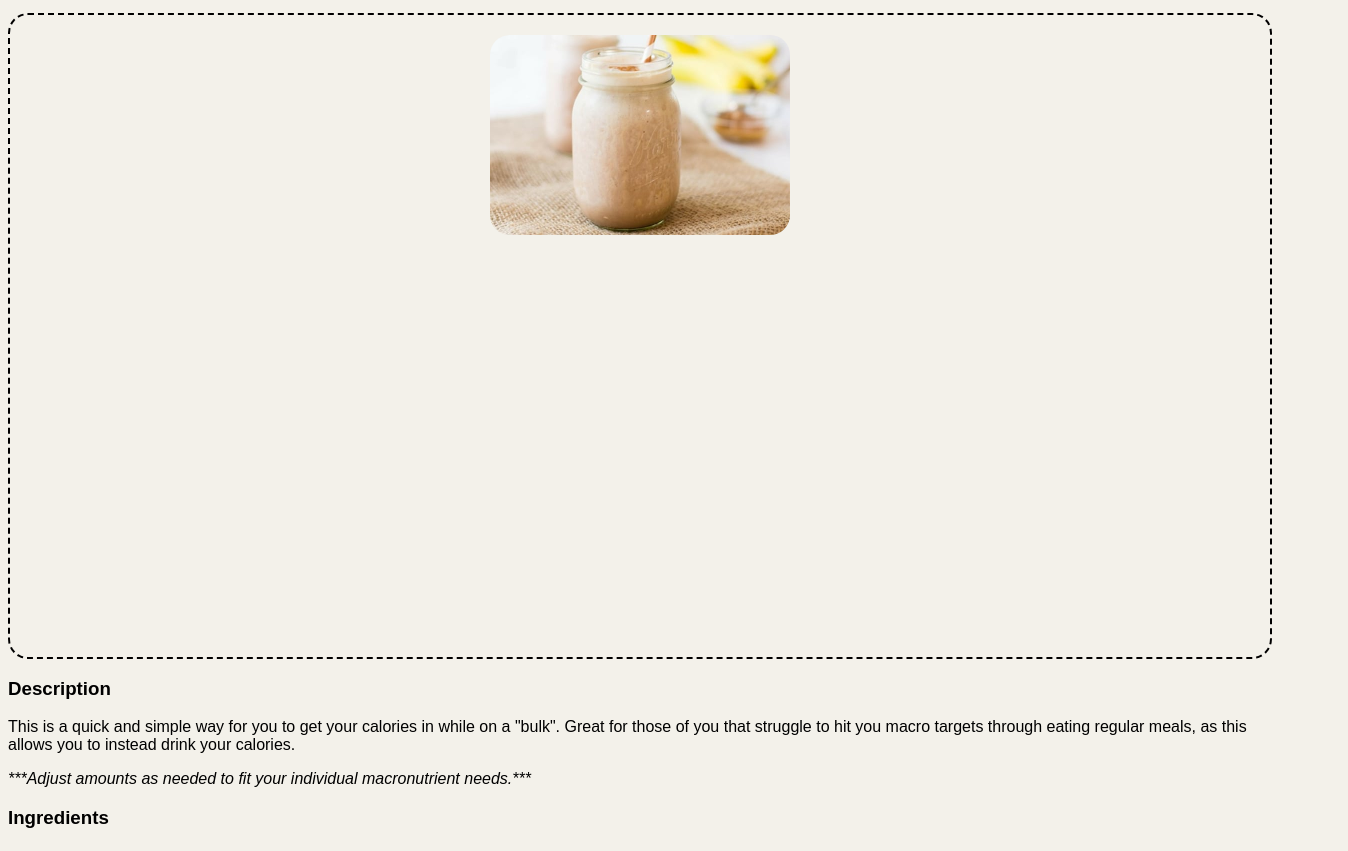
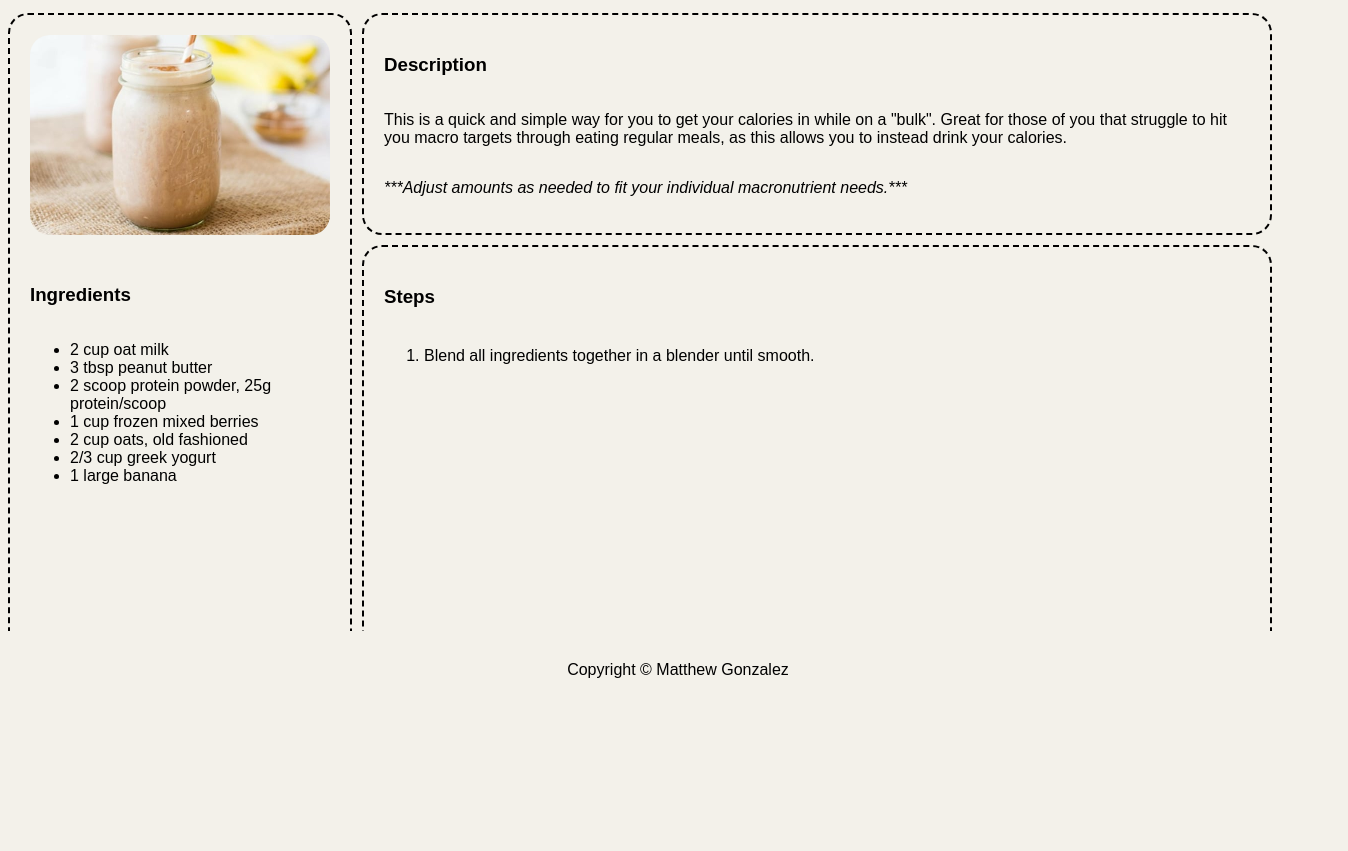
Before and after one commit to matt-gonz/odin-recipes, a plain HTML site: page recipes/highcalproteinshake.html in a window 1280 px wide. Shown: the part 91-942 px from the top of the page, 1348 px wide, since content can reach past the window. After the commit the page ends 800 px from the top, so only its background shows below. Drawn offline with Linux system fonts and the light colour scheme.

Commit message:
Update protein shake recipe page styles

```diff
--- a/recipes/highcalproteinshake.html
+++ b/recipes/highcalproteinshake.html
@@ -7,24 +7,13 @@
     </head>
 
     <body>
-        <h1 class="pagetitle recipetitle">High Calorie Protein Shake</h1>
+        <h1 class="pagetitle recipe-title">High Calorie Protein Shake</h1>
 
+        <main class="main recipe-main">
             <div class="product-banner">
                 <img class="product-image" src="../images/choc-banana-protein-shake.jpg" alt="Protein Shake">
-        </div>
 
-        <h3 class="subheading">Description</h3>
-        <p>
-            This is a quick and simple way for you to get your calories in while
-            on a "bulk". Great for those of you that struggle to hit you macro
-            targets through eating regular meals, as this allows you to instead
-            drink your calories.
-        </p>
-
-        <p>
-            <em>***Adjust amounts as needed to fit your individual macronutrient needs.***</em>
-        </p>
-
+                <div class="ingredients">
                     <h3 class="subheading">Ingredients</h3>
                     <div class="container">
                         <ul class="myUL">
@@ -37,15 +26,38 @@
                           <li>1 large banana</li>
                         </ul>
                     </div>
+                </div>
+            </div>
 
+            <div class="right-content">
+                <div class="description">
+                    <h3 class="subheading">Description</h3>
+                    <p>
+                      This is a quick and simple way for you to get your calories in while
+                      on a "bulk". Great for those of you that struggle to hit you macro
+                      targets through eating regular meals, as this allows you to instead
+                      drink your calories.
+                    </p>
+
+                    <p>
+                        <em>***Adjust amounts as needed to fit your individual macronutrient needs.***</em>
+                    </p>
+                </div>
+
+
+                <div class="steps">
                     <h3 class="subheading">Steps</h3>
-        <div class="container">
+                    <div class="steps-list">
                         <ol class="myOL">
                           <li>
                             Blend all ingredients together in a blender until smooth.
                           </li>
-
                         </ol>
                     </div>
+                </div>
+            </div>
+        </main>
+
+        <footer class="footer">Copyright © Matthew Gonzalez</footer>
     </body>
 </html>
```
Lines whose indentation alone changed are shown as unchanged.
